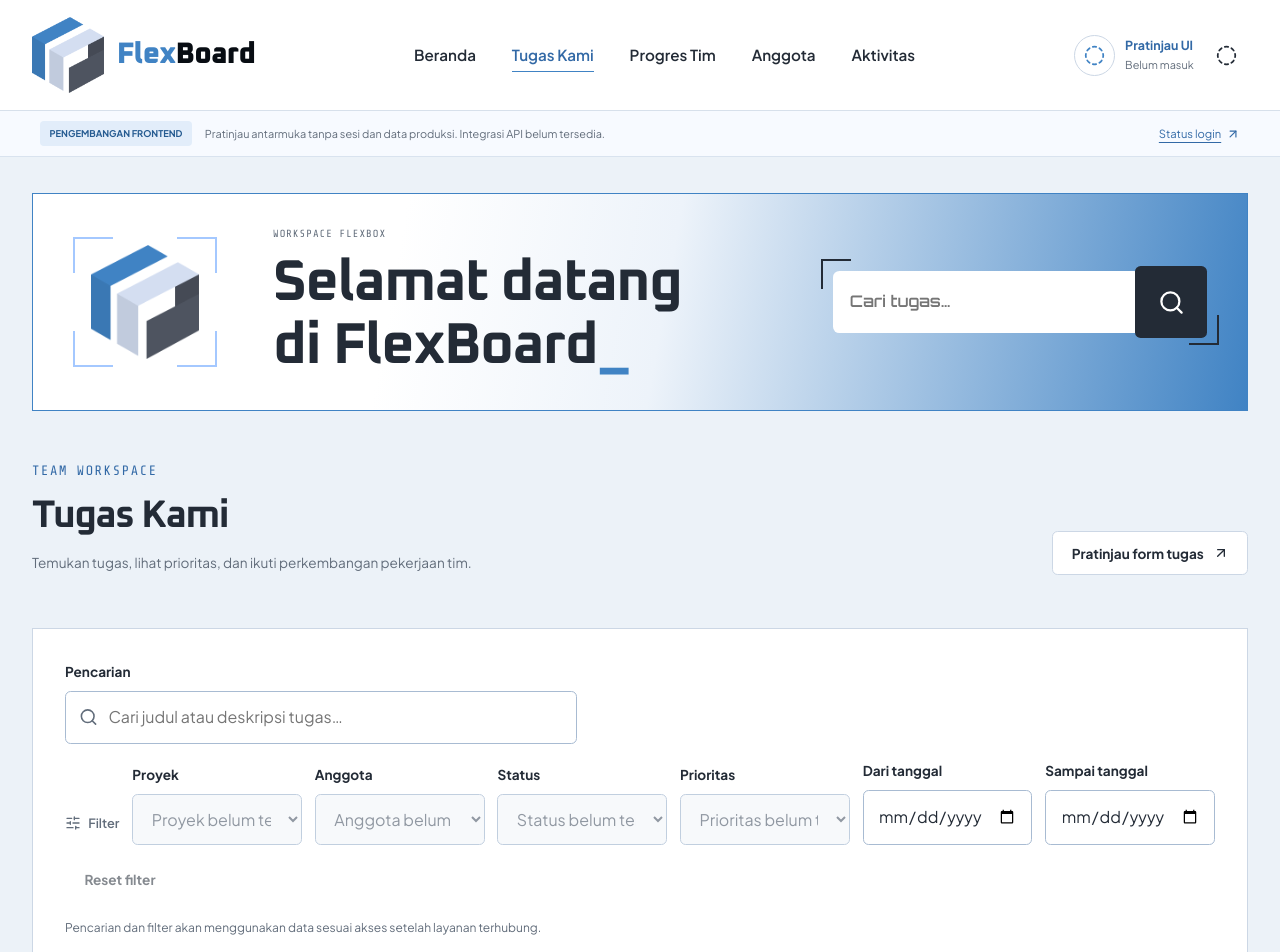
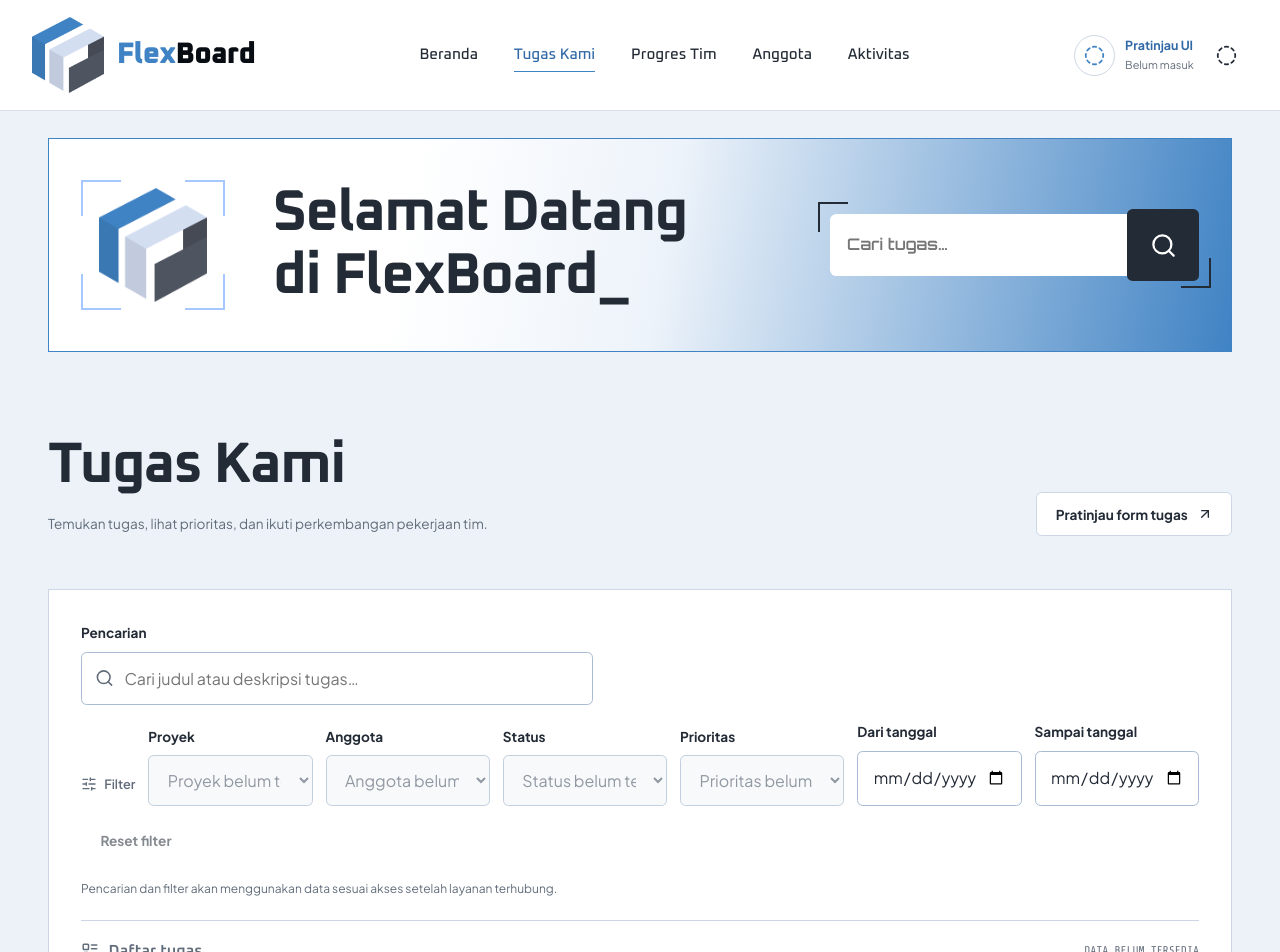
Before and after one commit to flexbox-studiocode/flexboard, a React (Vite) app: page /tasks in a window 1280 px wide. Shown: the top 952 px of the page. Built offline with nearby package versions, Linux system fonts and the light colour scheme.

Commit message:
style(layout): align shared shell and headings with Figma

```diff
--- a/src/components/layout/WorkspaceLayout.jsx
+++ b/src/components/layout/WorkspaceLayout.jsx
@@ -1,7 +1,7 @@
 import { useEffect, useRef, useState } from 'react'
 import { Link, NavLink, Outlet, useLocation, useNavigate, useSearchParams } from 'react-router-dom'
-import { ArrowUpRight, CircleDashed, Menu, Search } from 'lucide-react'
-import { Badge, IconButton, Modal } from '../ui/index.js'
+import { CircleDashed, Menu, Search } from 'lucide-react'
+import { IconButton, Modal } from '../ui/index.js'
 import Brand from './Brand.jsx'
 import Footer from './Footer.jsx'
 import ProfileDialog from '../../features/members/ProfileDialog.jsx'
@@ -23,7 +23,7 @@ export function WelcomeBanner() {
   }
   return <section className="welcome-banner" aria-label="Selamat datang">
     <div className="welcome-banner__brand"><img src={logo} alt="" width="94" height="98" /></div>
-    <div className="welcome-banner__title"><span>WORKSPACE FLEXBOX</span><h2>Selamat datang<br />di FlexBoard<span className="welcome-cursor">_</span></h2></div>
+    <div className="welcome-banner__title"><h2>Selamat Datang<br />di FlexBoard<span className="welcome-cursor">_</span></h2></div>
     <form className="banner-search" onSubmit={search}><label className="sr-only" htmlFor="workspace-search">Cari tugas berdasarkan judul atau deskripsi</label><input key={params.get('q') || ''} defaultValue={params.get('q') || ''} id="workspace-search" name="q" type="search" placeholder="Cari tugas…" maxLength={200} /><button type="submit" aria-label="Cari tugas"><Search size={27} aria-hidden="true" /></button></form>
   </section>
 }
@@ -39,14 +39,14 @@ export default function WorkspaceLayout() {
     document.title = `${titles[location.pathname] || taskTitle} | FlexBoard`
     document.querySelector('#workspace-main')?.focus({ preventScroll: true })
   }, [location.pathname])
-  const showBanner = ['/', '/tasks', '/team-progress'].includes(location.pathname)
+  const showBanner = ['/', '/tasks', '/tasks/new', '/team-progress'].includes(location.pathname)
   return <div className="site-frame">
     <a href="#workspace-main" className="skip-link">Lewati ke konten utama</a>
     <header className="site-header"><div className="site-header__inner"><Brand /><div className="desktop-navigation"><Navigation /></div><div className="header-account"><span className="header-account__mark"><CircleDashed size={21} aria-hidden="true" /></span><div><strong>Pratinjau UI</strong><span>Belum masuk</span></div><IconButton label="Buka profil akun" aria-haspopup="dialog" aria-expanded={profileOpen} onClick={() => setProfileOpen(true)}><CircleDashed size={21} aria-hidden="true" /></IconButton></div><span ref={trigger} className="mobile-menu-trigger"><IconButton label="Buka menu navigasi" aria-haspopup="dialog" aria-expanded={menuOpen} onClick={() => setMenuOpen(true)}><Menu size={23} /></IconButton></span></div></header>
     <Modal open={menuOpen} onClose={() => { setMenuOpen(false); trigger.current?.querySelector('button')?.focus() }} title="Navigasi workspace" className="mobile-navigation"><Navigation onNavigate={() => setMenuOpen(false)} /><Link to="/login" className="button button--secondary" onClick={() => setMenuOpen(false)}>Halaman masuk</Link></Modal>
     <ProfileDialog open={profileOpen} onClose={() => setProfileOpen(false)} />
-    <div className="integration-notice"><div><Badge tone="info">PENGEMBANGAN FRONTEND</Badge><p>Pratinjau antarmuka tanpa sesi dan data produksi. Integrasi API belum tersedia.</p><Link to="/login">Status login <ArrowUpRight size={14} aria-hidden="true" /></Link></div></div>
     <main id="workspace-main" className="workspace-main" tabIndex={-1}>{showBanner && <WelcomeBanner />}<Outlet /></main>
+    <aside className="integration-notice" aria-label="Status pengembangan"><div><p>Pratinjau antarmuka tanpa sesi dan data produksi. Integrasi API belum tersedia.</p><Link to="/login">Status login</Link></div></aside>
     <Footer />
   </div>
 }
--- a/src/features/common/FeatureUI.jsx
+++ b/src/features/common/FeatureUI.jsx
@@ -4,7 +4,7 @@ import { Button, Input, SearchField, Select } from '../../components/ui/index.js
 import './features.css'
 
 export function SectionHeading({ eyebrow, title, description, to, linkLabel }) {
-  return <div className="feature-section-heading"><div>{eyebrow && <p className="feature-eyebrow">{eyebrow}</p>}<h2>{title}</h2>{description && <p>{description}</p>}</div>{to && <Link className="feature-text-link" to={to}>{linkLabel}<ArrowUpRight size={16} aria-hidden="true" /></Link>}</div>
+  return <div className="feature-section-heading"><div>{eyebrow && <p className="feature-eyebrow sr-only">{eyebrow}</p>}<h2>{title}</h2>{description && <p>{description}</p>}</div>{to && <Link className="feature-text-link" to={to}>{linkLabel}<ArrowUpRight size={16} aria-hidden="true" /></Link>}</div>
 }
 
 export function MetricCard({ label, icon: Icon, caption, tone = 'blue' }) {
--- a/src/styles/layout.css
+++ b/src/styles/layout.css
@@ -5,7 +5,7 @@
 .brand > span > span { color: var(--color-primary); }
 .brand img { width: 50px; height: 52px; object-fit: contain; }
 .workspace-nav { display: flex; gap: clamp(1.2rem, 2.8vw, 2.75rem); }
-.workspace-nav a { position: relative; color: var(--color-ink); font-size: .8rem; font-weight: 600; text-decoration: none; padding-block: .6rem; white-space: nowrap; }
+.workspace-nav a { position: relative; color: var(--color-ink); font-family: var(--font-display); font-size: .8rem; font-weight: 500; text-decoration: none; padding-block: .6rem; white-space: nowrap; }
 .workspace-nav a:hover, .workspace-nav a.active { color: var(--color-primary-dark); }
 .workspace-nav a.active::after { content: ''; position: absolute; bottom: .3rem; left: 0; right: 0; height: 1px; background: var(--color-primary); }
 .header-account { display: flex; align-items: center; gap: .65rem; }
@@ -14,19 +14,20 @@
 .header-account > div > span { display: block; font-size: .68rem; color: var(--color-muted); }
 .account-link { display: grid; place-items: center; min-width: 36px; min-height: 44px; }
 .mobile-menu-trigger { display: none; }
-.integration-notice { background: #f7faff; border-bottom: 1px solid #d9e3ef; }
+.integration-notice { background: transparent; border-top: 1px solid #d9e3ef; }
 .integration-notice > div { max-width: 1440px; margin-inline: auto; padding: .65rem 2.5rem; display: flex; align-items: center; gap: .8rem; }
 .integration-notice p { font-size: .68rem; color: var(--color-muted); margin: 0; }
 .integration-notice a { margin-left: auto; display: inline-flex; gap: .3rem; align-items: center; font-size: .7rem; white-space: nowrap; }
 .integration-notice .badge { font-size: .58rem; white-space: nowrap; }
 .workspace-main { width: 100%; max-width: 1440px; padding: 2rem 2.5rem 5rem; margin-inline: auto; flex: 1; min-width: 0; }
+.workspace-main > .welcome-banner + * { margin-top: 0; }
 .welcome-banner { display: flex; align-items: center; gap: 2rem; padding: 2rem; border: 1px solid var(--color-primary); background: linear-gradient(100deg, #fff 30%, #edf3fa 52%, #4083c4 100%); min-height: 205px; margin-bottom: 3rem; }
 .welcome-banner__brand { flex: 0 0 115px; position: relative; padding: .5rem; display: grid; place-items: center; }
 .welcome-banner__brand::before { content: ''; position: absolute; inset: 0; pointer-events: none; background: linear-gradient(#a4c8ff, #a4c8ff) top left / 28% 2px, linear-gradient(#a4c8ff, #a4c8ff) top left / 2px 28%, linear-gradient(#a4c8ff, #a4c8ff) top right / 28% 2px, linear-gradient(#a4c8ff, #a4c8ff) top right / 2px 28%, linear-gradient(#a4c8ff, #a4c8ff) bottom left / 28% 2px, linear-gradient(#a4c8ff, #a4c8ff) bottom left / 2px 28%, linear-gradient(#a4c8ff, #a4c8ff) bottom right / 28% 2px, linear-gradient(#a4c8ff, #a4c8ff) bottom right / 2px 28%; background-repeat: no-repeat; }
 .welcome-banner__brand img { width: 94px; height: 98px; object-fit: contain; }
 .welcome-banner__title > span { display: block; font-family: var(--font-mono); font-size: .65rem; color: var(--color-muted); letter-spacing: .1em; margin-bottom: .55rem; }
 .welcome-banner h2 { font-family: var(--font-display); font-size: clamp(1.8rem, 3.8vw, 3.5rem); line-height: 1.1; margin: 0; letter-spacing: -.025em; }
-.welcome-cursor { color: var(--color-primary); }
+.welcome-cursor { color: var(--color-ink); }
 .banner-search { display: flex; position: relative; margin-left: auto; width: min(34%, 350px); min-width: 220px; --search-button-width: 54px; }
 .banner-search input { padding: .95rem calc(var(--search-button-width) + 1rem) .95rem 1rem; border: 1px solid transparent; border-radius: .4rem; width: 100%; min-width: 0; font-family: 'Orbitron', var(--font-display); font-size: .8rem; background: #fff; color: var(--color-ink); }
 .banner-search::before, .banner-search::after { content: ''; position: absolute; width: 28px; height: 28px; border: 2px solid var(--color-ink); pointer-events: none; }
@@ -37,7 +38,7 @@
 .site-footer > span:last-child { display: inline-flex; align-items: center; gap: .5rem; }
 .mobile-navigation .workspace-nav { display: grid; gap: .5rem; margin-bottom: 1.5rem; }
 .mobile-navigation .workspace-nav a { padding: .8rem; border-bottom: 1px solid var(--color-border); }
-@media (min-width: 1200px) { .site-header__inner { min-height: 110px; padding-inline: 2rem; } .brand { font-size: 1.85rem; gap: .8rem; } .brand img { width: 72px; height: 76px; } .workspace-nav a { font-size: .95rem; } .workspace-main { padding: 2.25rem 2rem 5rem; } .welcome-banner { min-height: 218px; gap: 3.5rem; padding-inline: 2.5rem; } .welcome-banner__brand { flex-basis: 144px; } .welcome-banner__brand img { width: 108px; height: 114px; } .welcome-banner h2 { font-size: 3.6rem; } .banner-search { width: min(33%, 420px); --search-button-width: 72px; } .banner-search input { min-height: 62px; font-size: 1rem; } .site-footer { font-size: .78rem; } }
+@media (min-width: 1200px) { .site-header__inner { min-height: 110px; padding-inline: 2rem; } .brand { font-size: 1.85rem; gap: .8rem; } .brand img { width: 72px; height: 76px; } .workspace-nav a { font-size: .95rem; } .workspace-main { padding: 1.7rem 3rem 5rem; } .welcome-banner { min-height: 214px; gap: 3rem; padding-inline: 2rem; margin-bottom: 5rem; } .welcome-banner__brand { flex-basis: 144px; } .welcome-banner__brand img { width: 108px; height: 114px; } .welcome-banner h2 { font-size: 3.6rem; } .banner-search { width: min(33%, 420px); --search-button-width: 72px; } .banner-search input { min-height: 62px; font-size: 1rem; } .site-footer { font-size: .78rem; } }
 @media (max-width: 1100px) { .site-header__inner { padding-inline: 1.5rem; gap: 1rem; } .workspace-nav { gap: 1rem; } .header-account__mark { display: none; } .welcome-banner { gap: 1.2rem; padding: 1.5rem; } .welcome-banner__brand { flex-basis: 95px; } .welcome-banner__brand img { width: 80px; height: 84px; } }
 @media (max-width: 850px) { .desktop-navigation { display: none; } .mobile-menu-trigger { display: block; } .header-account { margin-left: auto; } .welcome-banner { flex-wrap: wrap; } .banner-search { width: 100%; margin-left: 0; } .welcome-banner__title { flex: 1; } .workspace-main { padding: 1.5rem 1.5rem 3rem; } .integration-notice > div { padding-inline: 1.5rem; flex-wrap: wrap; } .integration-notice p { flex-basis: 100%; order: 3; } }
 @media (max-width: 480px) { .site-header__inner { padding: .75rem 1rem; min-height: 78px; } .brand { font-size: 1.2rem; gap: .3rem; } .brand img { width: 38px; height: 40px; } .header-account > div, .account-link { display: none; } .workspace-main { padding-inline: 1rem; } .integration-notice > div { padding-inline: 1rem; } .welcome-banner { padding: 1.1rem; gap: 1rem; margin-bottom: 2rem; } .welcome-banner__brand { flex-basis: 70px; } .welcome-banner__brand img { width: 60px; height: 64px; } .welcome-banner h2 { font-size: 1.6rem; } .welcome-banner__title > span { font-size: .52rem; } .site-footer { flex-direction: column; gap: .5rem; text-align: center; } }
--- a/src/styles/ui.css
+++ b/src/styles/ui.css
@@ -36,9 +36,10 @@
 .progress-block progress::-webkit-progress-value { background: var(--color-primary); }
 .progress-block progress::-moz-progress-bar { background: var(--color-primary); }
 .page-header { display: flex; align-items: flex-end; justify-content: space-between; gap: 1.5rem; margin-bottom: 1.8rem; }
-.page-header h1 { font-family: var(--font-display); font-size: clamp(1.8rem, 3vw, 2.5rem); line-height: 1.2; margin: 0; letter-spacing: -.035em; }
+.page-header h1 { font-family: var(--font-display); font-size: clamp(2rem, 3vw, 2.6rem); line-height: 1.2; margin: 0; letter-spacing: -.025em; }
+.dashboard-page .page-header h1, .tasks-page .page-header h1 { font-size: clamp(2.4rem, 4.45vw, 4rem); }
 .page-header p { margin: .7rem 0 0; font-size: .85rem; line-height: 1.8; }
-.page-header .eyebrow { margin: 0 0 .6rem; }
+.page-header .eyebrow { display: none; }
 .page-header__actions { display: flex; gap: .65rem; flex-wrap: wrap; flex-shrink: 0; }
 .panel { min-width: 0; background: var(--color-surface); border: 1px solid var(--color-border); padding: clamp(1.2rem, 3vw, 2rem); }
 .panel > h2:first-child { margin-top: 0; }
```
